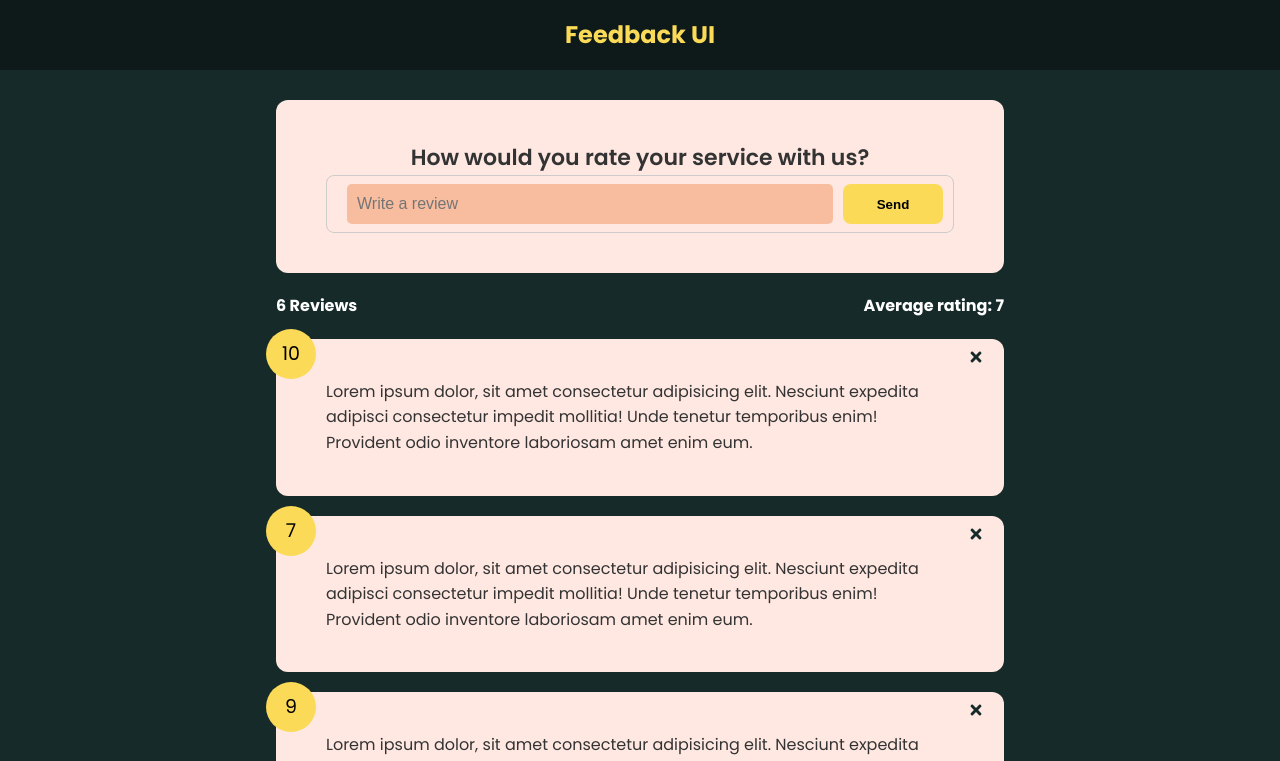
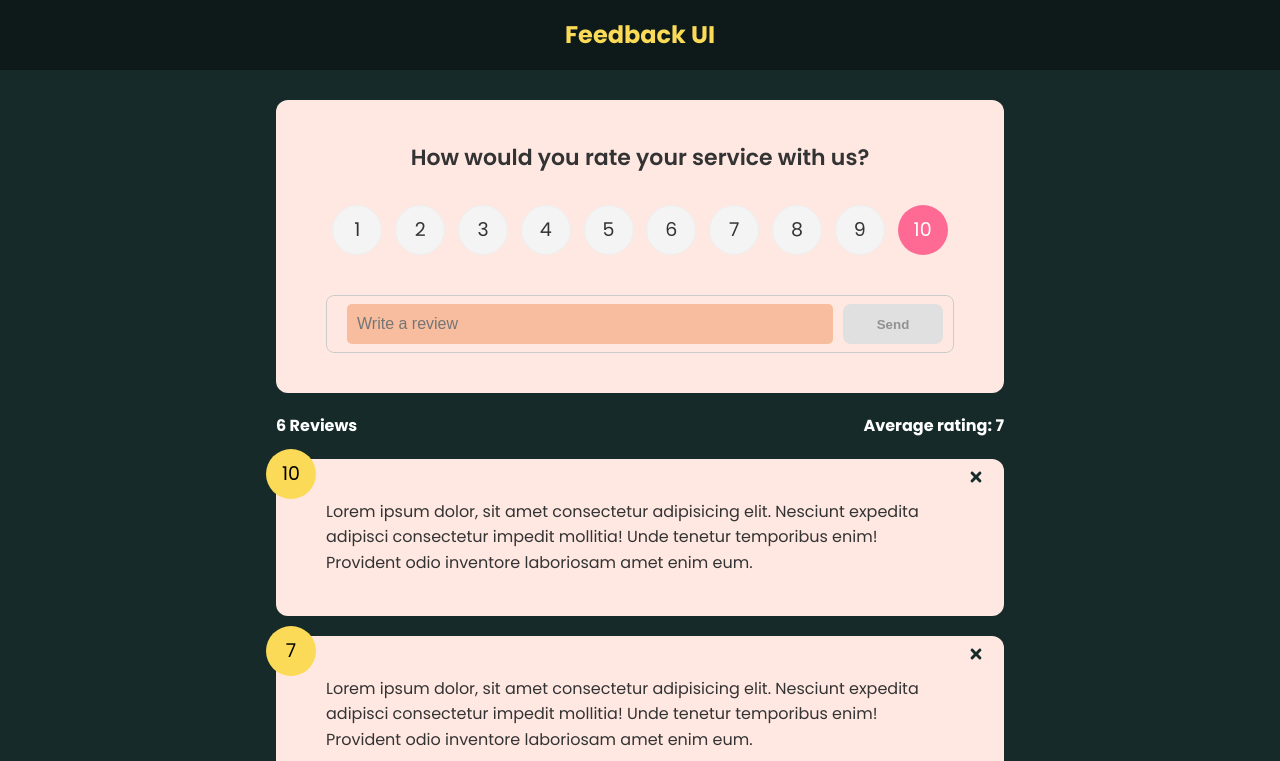
Before and after one commit to Leticijak/React-feedbacks, a React (Create React App) app: page / in a window 1280 px wide. Shown: the top 761 px of the page. Built offline with nearby package versions, Linux system fonts and the light colour scheme.

Commit message:
app done with framer-motion

```diff
--- a/package.json
+++ b/package.json
@@ -6,10 +6,12 @@
     "@testing-library/jest-dom": "^5.16.1",
     "@testing-library/react": "^12.1.2",
     "@testing-library/user-event": "^13.5.0",
+    "framer-motion": "^4.1.17",
     "react": "^17.0.2",
     "react-dom": "^17.0.2",
     "react-icons": "^4.3.1",
     "react-scripts": "5.0.0",
+    "uuid": "^8.3.2",
     "web-vitals": "^2.1.2"
   },
   "scripts": {
--- a/src/App.js
+++ b/src/App.js
@@ -4,6 +4,7 @@
 import FeedbackList from "./components/FeedbackList"
 import FeedbackStats from "./components/FeedbackStats"
 import FeedbackForm from "./components/FeedbackForm"
+import { v4 as uuidv4 } from "uuid"
 
 function App() {
   const [feedback, setFeedback] = useState(feedbackData)
@@ -11,11 +12,17 @@
   const deleteFeedback = (id) => {
     setFeedback(feedback.filter((feed) => feed.id !== id))
   }
+
+  const addFeedback = (newFeedback) => {
+    newFeedback.id = uuidv4()
+    setFeedback([newFeedback, ...feedback])
+  }
+
   return (
     <>
       <Header />
       <div className='container'>
-        <FeedbackForm />
+        <FeedbackForm handleAdd={addFeedback} />
         <FeedbackStats feedback={feedback} />
         <FeedbackList feedback={feedback} handleDelete={deleteFeedback} />
       </div>
--- a/src/components/FeedbackForm.jsx
+++ b/src/components/FeedbackForm.jsx
@@ -1,18 +1,43 @@
 import React, { useState } from "react"
 import Card from "./shared/Card"
 import Button from "./shared/Button"
-
-const FeedbackForm = () => {
+import RatingSelect from "./RatingSelect"
+const FeedbackForm = ({ handleAdd }) => {
   const [text, setText] = useState("")
+  const [btnDisabled, setBtnDisabled] = useState(true)
+  const [message, setMessage] = useState("")
+  const [rating, setRating] = useState(10)
 
   const handleTextChange = (e) => {
+    if (text === "") {
+      setBtnDisabled(true)
+      setMessage(null)
+    } else if (text !== "" && text.trim().length <= 10) {
+      setBtnDisabled(true)
+      setMessage("Text must be at least 10 characters long")
+    } else {
+      setMessage(null)
+      setBtnDisabled(false)
+    }
     setText(e.target.value)
+  }
+
+  const handleFormSubmit = (e) => {
+    e.preventDefault()
+    if (text.trim().length > 10) {
+      const newFeedback = {
+        text,
+        rating,
+      }
+      handleAdd(newFeedback)
+      setText("")
+    }
   }
   return (
     <Card>
-      <form>
+      <form onSubmit={handleFormSubmit}>
         <h2>How would you rate your service with us?</h2>
-        {/* FIXME  */}
+        <RatingSelect select={(rating) => setRating(rating)} />
         <div className='input-group'>
           <input
             onChange={handleTextChange}
@@ -20,10 +45,11 @@
             placeholder='Write a review'
             value={text}
           />
-          <Button version='secondary' type='submit'>
+          <Button version='secondary' type='submit' isDisabled={btnDisabled}>
             Send
           </Button>
         </div>
+        {message && <div className='message'>{message}</div>}
       </form>
     </Card>
   )
--- a/src/components/FeedbackList.jsx
+++ b/src/components/FeedbackList.jsx
@@ -1,16 +1,37 @@
 import FeedbackItem from "./FeedbackItem"
 import PropTypes from "prop-types"
+import { motion, AnimatePresence } from "framer-motion"
 
 function FeedbackList({ feedback, handleDelete }) {
   if (!feedback || feedback.length === 0) return <h1>No Feedbacks Yet</h1>
-
   return (
     <div className='feedback-list'>
-      {feedback.map((feed) => (
-        <FeedbackItem key={feed.id} feed={feed} handleDelete={handleDelete} />
-      ))}
+      <AnimatePresence>
+        {feedback.map((feed) => (
+          <motion.div
+            key={feed.id}
+            initial={{ opacity: 0 }}
+            animate={{ opacity: 1 }}
+            exit={{ opacity: 0 }}
+          >
+            <FeedbackItem
+              key={feed.id}
+              feed={feed}
+              handleDelete={handleDelete}
+            />
+          </motion.div>
+        ))}
+      </AnimatePresence>
     </div>
   )
+
+  // return (
+  //   <div className='feedback-list'>
+  //     {feedback.map((feed) => (
+  //       <FeedbackItem key={feed.id} feed={feed} handleDelete={handleDelete} />
+  //     ))}
+  //   </div>
+  // )
 }
 FeedbackList.propTypes = {
   feedback: PropTypes.array,
--- /dev/null
+++ b/src/components/RatingSelect.jsx
@@ -0,0 +1,127 @@
+import React, { useState } from "react"
+
+const RatingSelect = ({ select }) => {
+  const [selected, setSelected] = useState(10)
+
+  const handleChange = (e) => {
+    //   change to number by adding the '+' in front of the value
+    setSelected(+e.currentTarget.value)
+    select(+e.currentTarget.value)
+  }
+  return (
+    <ul className='rating'>
+      <li>
+        <input
+          type='radio'
+          id='num1'
+          name='rating'
+          value='1'
+          onChange={handleChange}
+          checked={selected === 1}
+        />
+        <label htmlFor='num1'>1</label>
+      </li>
+      <li>
+        <input
+          type='radio'
+          id='num2'
+          name='rating'
+          value='2'
+          onChange={handleChange}
+          checked={selected === 2}
+        />
+        <label htmlFor='num2'>2</label>
+      </li>
+      <li>
+        <input
+          type='radio'
+          id='num3'
+          name='rating'
+          value='3'
+          onChange={handleChange}
+          checked={selected === 3}
+        />
+        <label htmlFor='num3'>3</label>
+      </li>
+      <li>
+        <input
+          type='radio'
+          id='num4'
+          name='rating'
+          value='4'
+          onChange={handleChange}
+          checked={selected === 4}
+        />
+        <label htmlFor='num4'>4</label>
+      </li>
+      <li>
+        <input
+          type='radio'
+          id='num5'
+          name='rating'
+          value='5'
+          onChange={handleChange}
+          checked={selected === 5}
+        />
+        <label htmlFor='num5'>5</label>
+      </li>
+      <li>
+        <input
+          type='radio'
+          id='num6'
+          name='rating'
+          value='6'
+          onChange={handleChange}
+          checked={selected === 6}
+        />
+        <label htmlFor='num6'>6</label>
+      </li>
+      <li>
+        <input
+          type='radio'
+          id='num7'
+          name='rating'
+          value='7'
+          onChange={handleChange}
+          checked={selected === 7}
+        />
+        <label htmlFor='num7'>7</label>
+      </li>
+      <li>
+        <input
+          type='radio'
+          id='num8'
+          name='rating'
+          value='8'
+          onChange={handleChange}
+          checked={selected === 8}
+        />
+        <label htmlFor='num8'>8</label>
+      </li>
+      <li>
+        <input
+          type='radio'
+          id='num9'
+          name='rating'
+          value='9'
+          onChange={handleChange}
+          checked={selected === 9}
+        />
+        <label htmlFor='num9'>9</label>
+      </li>
+      <li>
+        <input
+          type='radio'
+          id='num10'
+          name='rating'
+          value='10'
+          onChange={handleChange}
+          checked={selected === 10}
+        />
+        <label htmlFor='num10'>10</label>
+      </li>
+    </ul>
+  )
+}
+
+export default RatingSelect
--- a/src/components/shared/Card.jsx
+++ b/src/components/shared/Card.jsx
@@ -1,5 +1,3 @@
-import PropTypes from "prop-types"
-
 function Card({ children, reverse }) {
   // conditional class
   return <div className={`card ${reverse && "reverse"}`}>{children}</div>
--- a/src/index.css
+++ b/src/index.css
@@ -113,10 +113,22 @@
   flex-grow: 2;
   border: none;
   font-size: 16px;
+  border-radius: 5px;
+  background-color: #f8bd9e;
+  padding: 0 10px;
+  margin: 0 10px;
+  border: none;
+  color: #162b29;
 }
 
 input:focus {
   outline: none;
+  border-radius: 5px;
+  background-color: #f8bd9e;
+  padding: 0 10px;
+  margin: 0 10px;
+  border: none;
+  color: #162b29;
 }
 input:placeholder-shown {
   border-radius: 5px;
@@ -182,8 +194,8 @@
 }
 
 .btn:disabled {
-  background-color: #cccccc;
-  color: #333;
+  background-color: #e0e0e0;
+  color: rgb(145, 145, 145);
   cursor: auto;
 }
 
```
Also changed, not shown: 1 other file (tests, documents, lock files or other folders).
